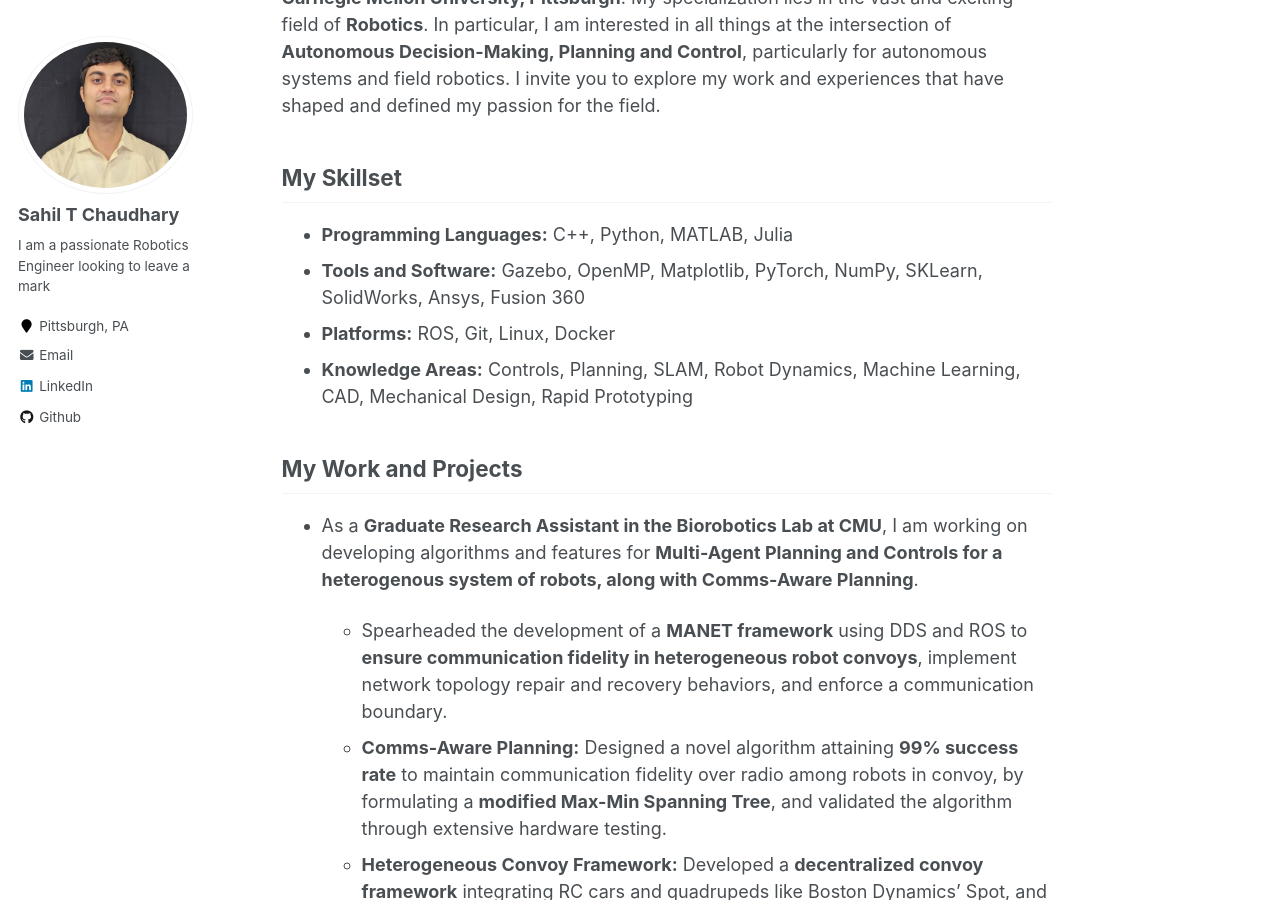
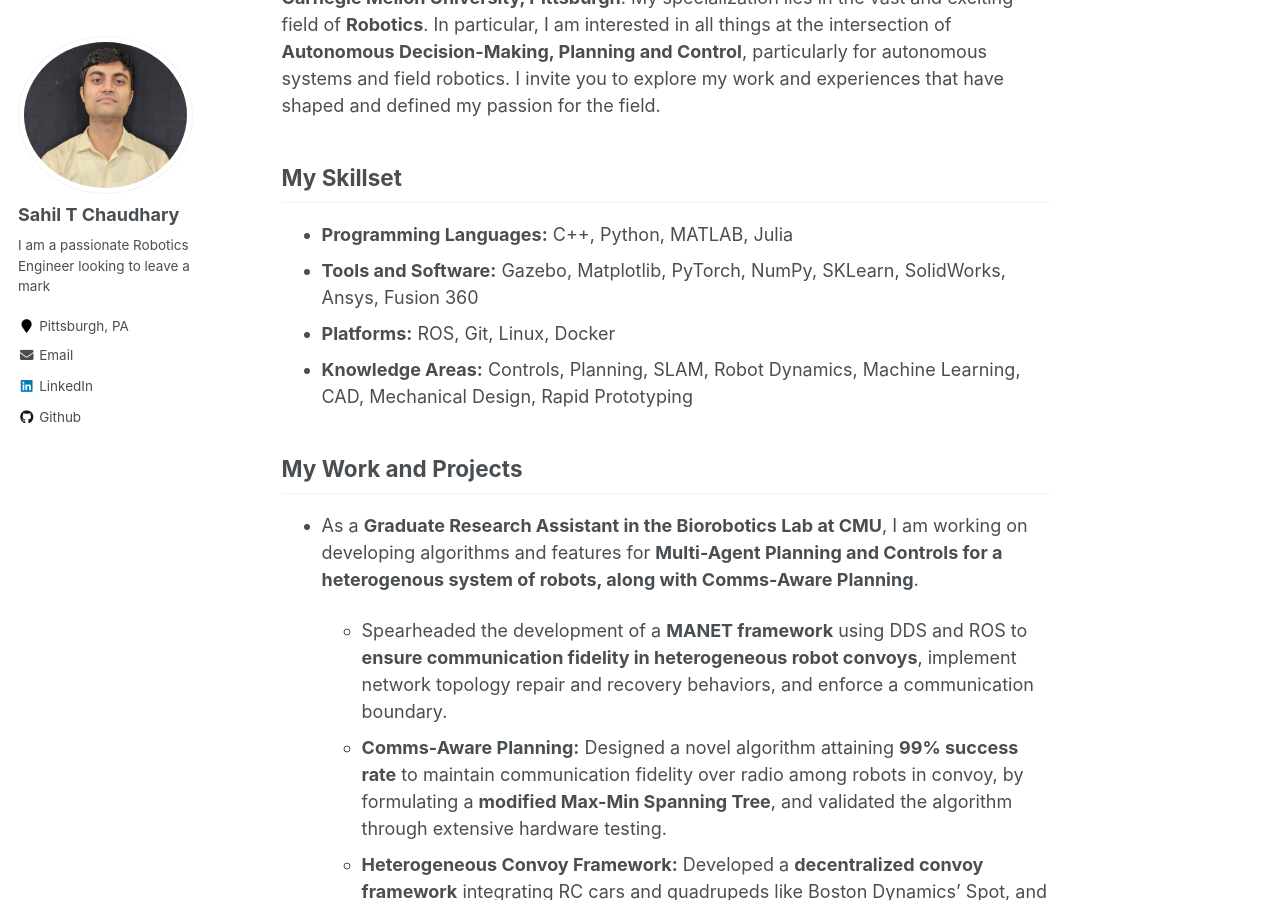
Before and after one commit to SahilTChaudhary/sahiltchaudhary.github.io, a Jekyll site: the page built from _pages/about.md, in a window 1280 px wide and 900 px high, scrolled down 304 px. Built offline with Jekyll 4.4.1, drawn with Linux system fonts in a browser that asks for light colours.

```diff
--- a/_pages/about.md
+++ b/_pages/about.md
@@ -16,7 +16,7 @@ I am Sahil Chaudhary, a **Master of Science in Mechanical Engineering graduate f
 
 <h2>My Skillset</h2>
   * <b>Programming Languages:</b> C++, Python, MATLAB, Julia
-  * <b>Tools and Software:</b> Gazebo, OpenMP, Matplotlib, PyTorch, NumPy, SKLearn, SolidWorks, Ansys, Fusion 360
+  * <b>Tools and Software:</b> Gazebo, Matplotlib, PyTorch, NumPy, SKLearn, SolidWorks, Ansys, Fusion 360
   * <b>Platforms:</b> ROS, Git, Linux, Docker
   * <b>Knowledge Areas:</b> Controls, Planning, SLAM, Robot Dynamics, Machine Learning, CAD, Mechanical Design, Rapid Prototyping
 
```
Also changed, not shown: _publications/comms.md (+1 -1 lines), 1 other file.
